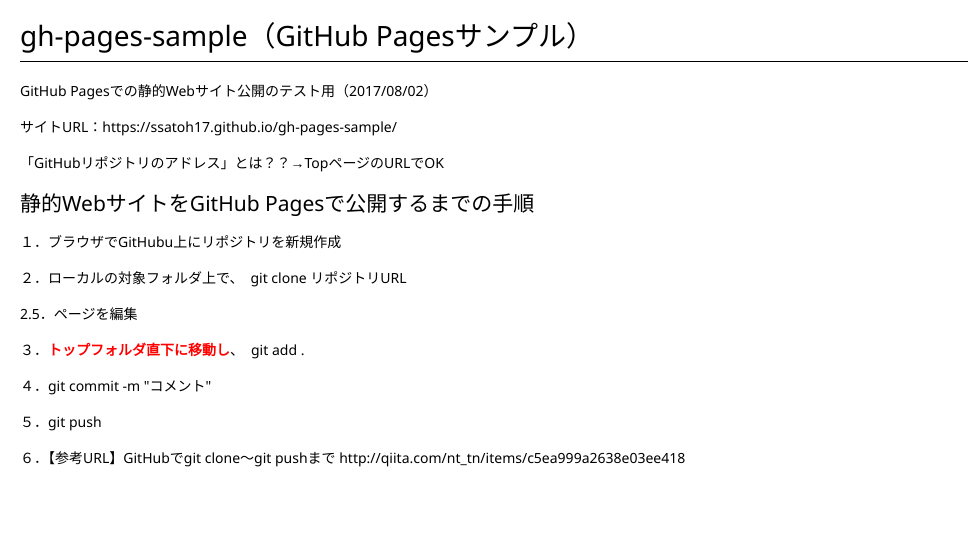
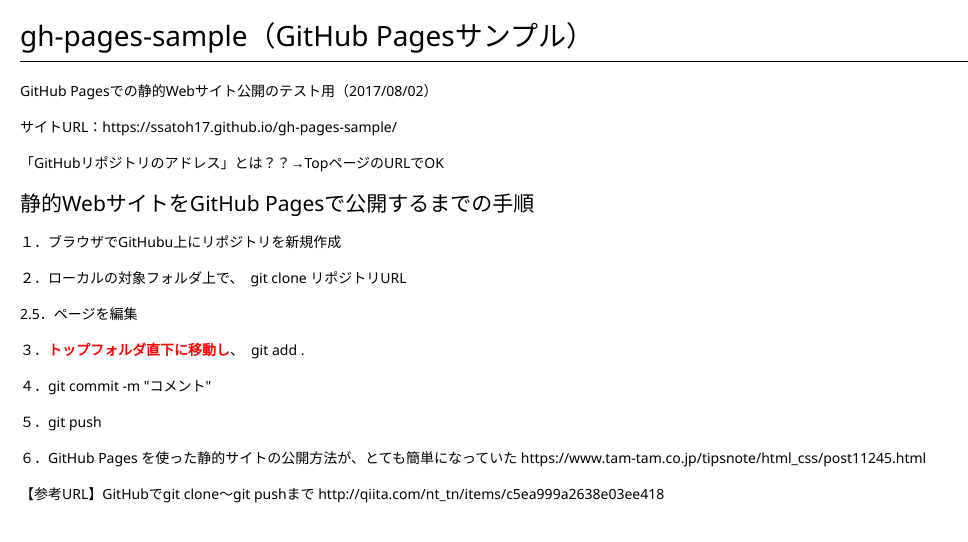
Before and after one commit to ssatoh17/gh-pages-sample, a plain HTML site: page README.html in a window 1280 px wide. Shown: the whole page, without its empty margins (0-968 px from the left). Drawn offline with Linux system fonts and the light colour scheme.

Commit message:
micro chage

```diff
--- a/README.html
+++ b/README.html
@@ -386,7 +386,8 @@ blockquote {
 <p>３．<b><font color="red">トップフォルダ直下に移動し</font></b>、　git add .</p>
 <p>４．git commit -m &quot;コメント&quot;</p>
 <p>５．git push</p>
-<p>６．【参考URL】GitHubでgit clone〜git pushまで http://qiita.com/nt_tn/items/c5ea999a2638e03ee418</p>
+<p>６．GitHub Pages を使った静的サイトの公開方法が、とても簡単になっていた https://www.tam-tam.co.jp/tipsnote/html_css/post11245.html</p>
+<p>【参考URL】GitHubでgit clone〜git pushまで http://qiita.com/nt_tn/items/c5ea999a2638e03ee418</p>
 
 </body>
 </html>
```
Also changed, not shown: 1 other file.
